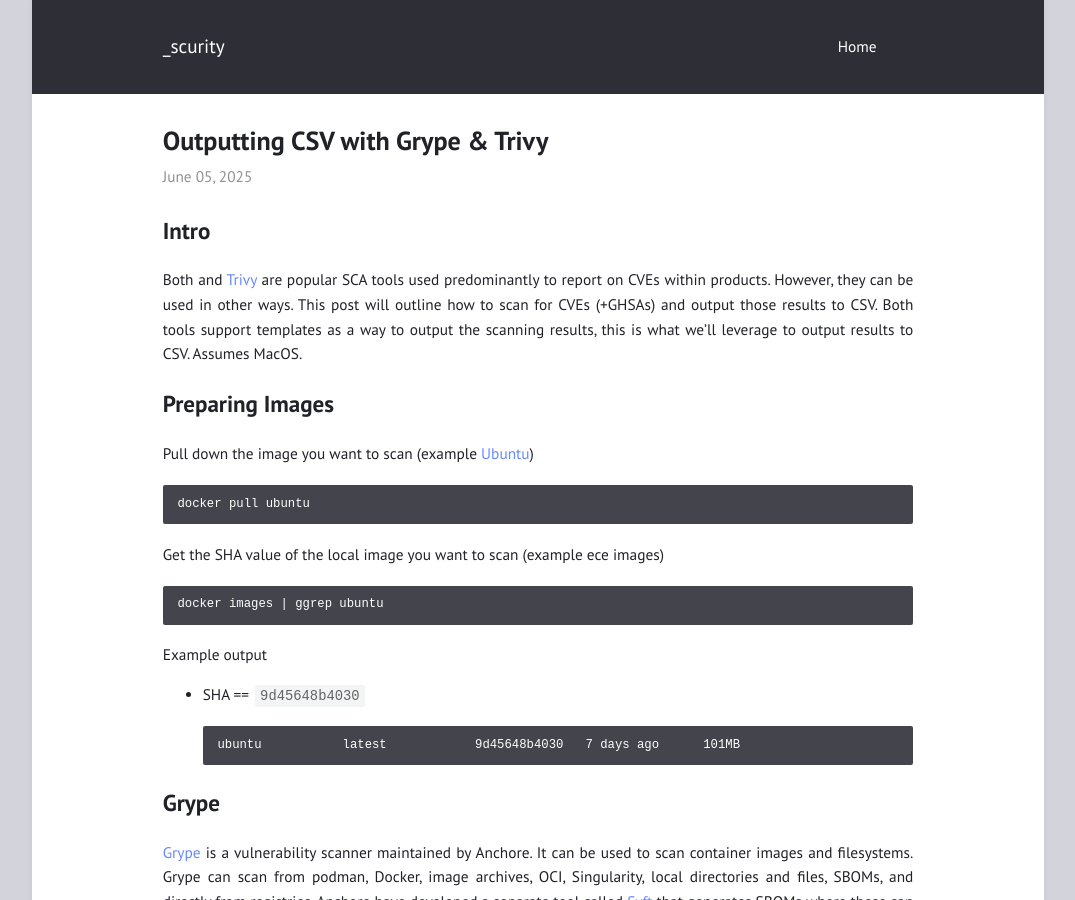
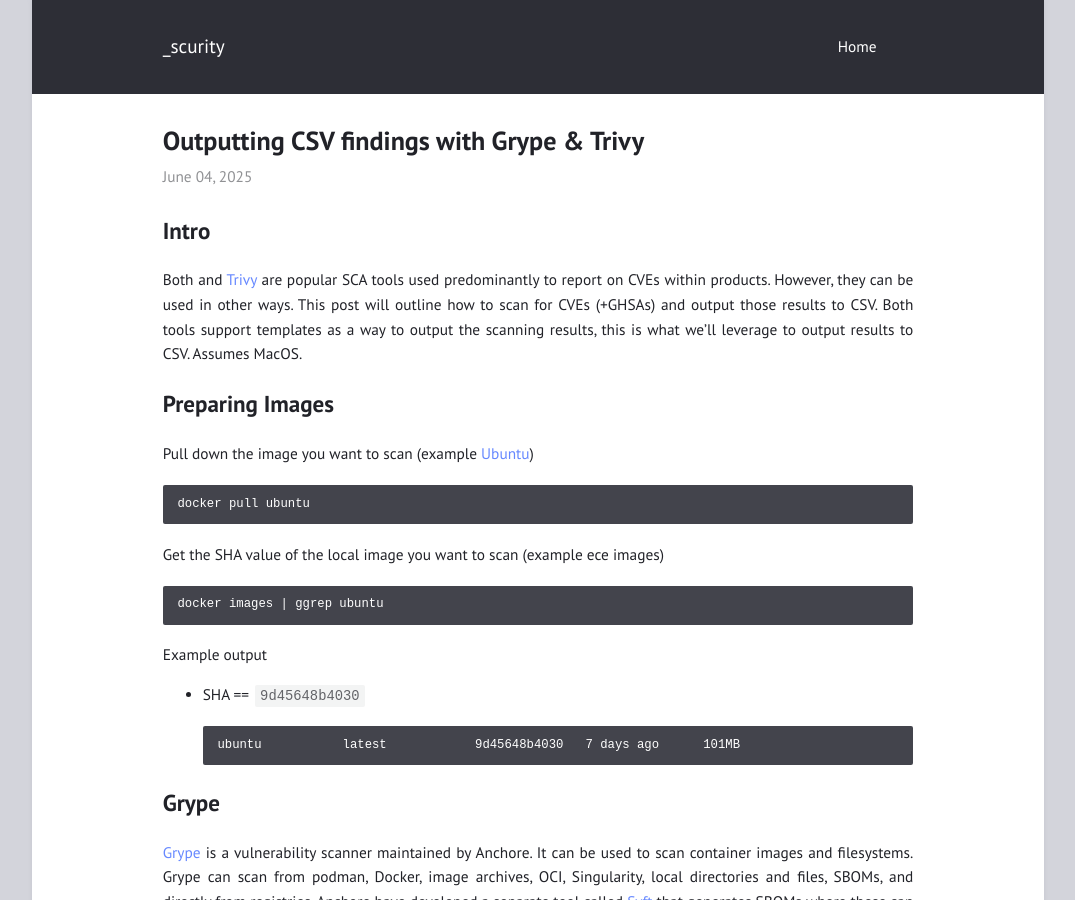
Before and after one commit to ismisepaul/ismisepaul.github.io, a Jekyll site: the page built from docs/_posts/2025-06-04-grype-trivy-csv-output.markdown, in a window 1280 px wide and 900 px high. Shown: the whole window, without its empty margins (102-1177 px from the left). Built offline with Jekyll 4.4.1, drawn with Linux system fonts in a browser that asks for light colours.

Commit message:
updating date so it publishes

```diff
--- a/docs/_posts/2025-06-05-grype-trivy-csv-output.markdown
+++ b/docs/_posts/2025-06-04-grype-trivy-csv-output.markdown
@@ -1,7 +1,7 @@
 ---
 layout: post
-title:  "Outputting CSV with Grype & Trivy"
-date:   2025-06-05 10:02:12 +0000
+title:  "Outputting CSV findings with Grype & Trivy"
+date:   2025-06-04 10:02:12 +0000
 categories: sca security-tools
 tag: trivy grype sca
 ---
```
